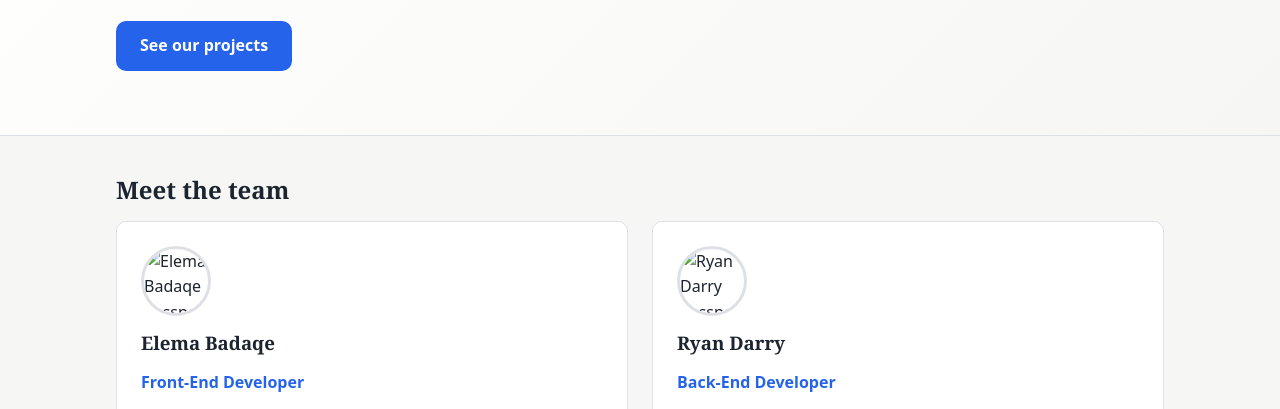
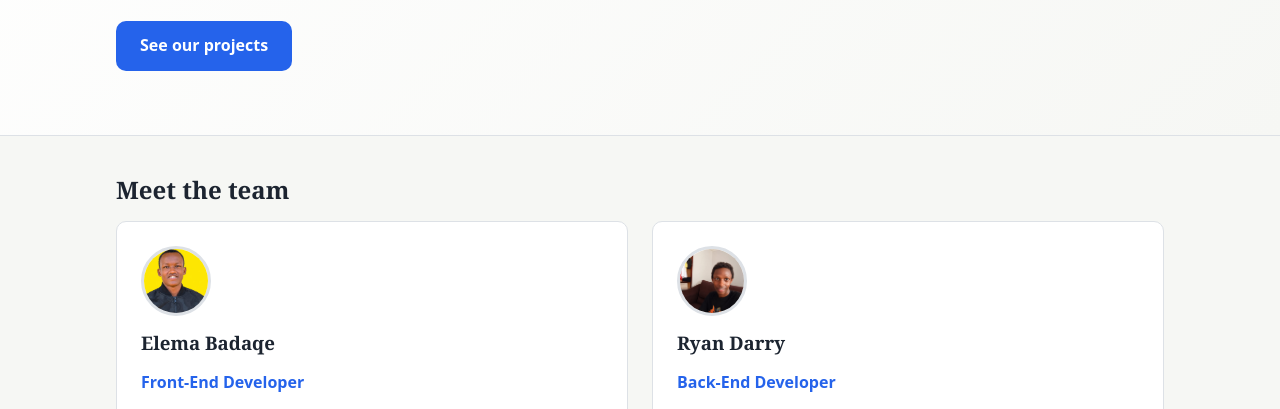
Before and after one commit to elemabadaqe-tech/team-website, a plain HTML site: page index.html in a window 1280 px wide. Shown: the part 374-783 px from the top of the page. Drawn offline with Linux system fonts and the light colour scheme.

Commit message:
added images

```diff
--- a/index.html
+++ b/index.html
@@ -40,13 +40,13 @@
       <h2 id="team-heading">Meet the team</h2>
       <div class="team-grid">
         <article class="card">
-          <img class="avatar" src="Elema img.jpg" alt="Elema Badaqe Passport photo">
+          <img class="avatar" src="images/elema.jpg" alt="Elema Badaqe Passport photo">
           <h3>Elema Badaqe</h3>
           <p class="role">Front-End Developer</p>
           <p>Enjoys building the user interface side of websites, ensuring responsiveness.</p>
         </article>
         <article class="card">
-          <img class="avatar" src="RYAN DARRYY.jpg" alt="Ryan Darry Passport photo">
+          <img class="avatar" src="images/Ryan.jpg" alt="Ryan Dary Passport photo">
           <h3>Ryan Darry</h3>
           <p class="role">Back-End Developer</p>
           <p>Enjoys writing server side logic,designing and managing databases</p>
```
Also changed, not shown: images/elema.jpg (added), images/ryan.jpg (added).
